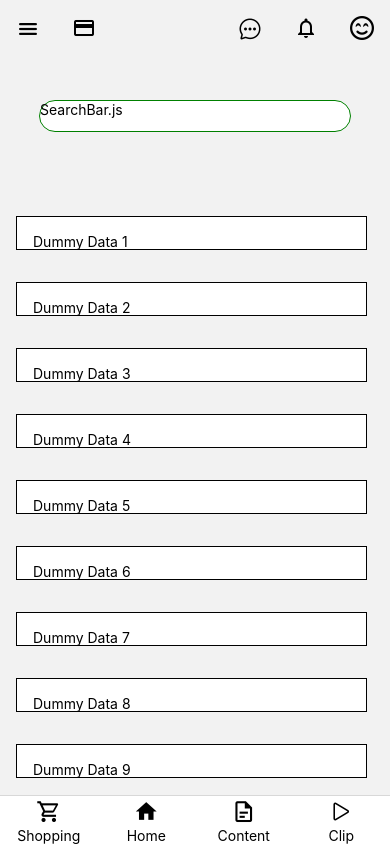
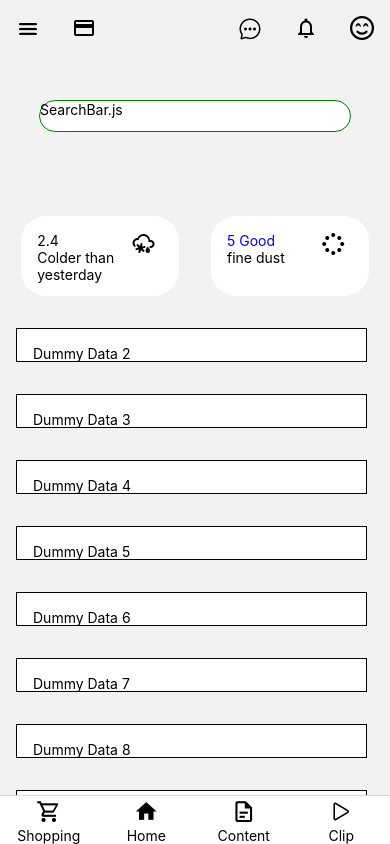
Before and after one commit to hyoungphi/naver_clone_rn, a React Native app: screen /Home in a window 390 px wide. Built offline with nearby package versions, Linux system fonts and the light colour scheme.

Commit message:
1. Add Weather 2. Add WeatherCell 3. Update Icon for 'dust' and 'snow-rain'

```diff
--- a/src/assets/icons/Icon.js
+++ b/src/assets/icons/Icon.js
@@ -42,6 +42,10 @@ export default function Icon(props) {
       return <FontAwesome6 name='smile-beam' size={size} color={color} />
     case 'arrow-up':
       return <Ionicons name='arrow-up' size={size} color={color} />
+    case 'dust':
+      return <MaterialCommunityIcons name='dots-circle' size={size} color={color} />
+    case 'snow-rain':
+      return <MaterialCommunityIcons name='weather-snowy-rainy' size={size} color={color} />
     default:
       return <Ionicons name='warning' size={size} color={color} />
   }
--- a/src/screens/home/Home.js
+++ b/src/screens/home/Home.js
@@ -4,6 +4,7 @@ import DefaultWrapper from '@components/DefaultWrapper';
 import HomeHeader from './components/HomeHeader';
 import Icon from '@assets/icons/Icon';
 import SearchBar from './components/SearchBar';
+import Weather from './components/Weather';
 
 const SHOW_HEADER_SCROLL_OFFSET = 10;
 const HEADER_ANIMATION_DURATION = 200;
@@ -74,8 +75,30 @@ export default function Home() {
                     if (index === 0) {
                         return <View style={styles.gap} />
                     }
+                    if (index === 1) {
+                        return <View style={styles.weather} >
+                            <Weather weatherData={
+                                [
+                                    {
+                                        title: '2.4',
+                                        titleColor: 'black',
+                                        discription: 'Colder than yesterday',
+                                        icon: <Icon name='snow-rain' size={24} />
+                                    },
+                                    {
+                                        title: '5 Good',
+                                        titleColor: 'blue',
+                                        discription: 'fine dust',
+                                        icon: <Icon name='dust' />
+                                    }
+                                ]
+                            }
+                            />
+                        </View>
+                    }
                     return <Text style={styles.dummy} key={index}>Dummy Data {index}</Text>
-                }}
+                }
+                }
                 keyExtractor={(item, index) => index.toString()}
             />
             <Animated.View style={{ top: searchBarTop, ...styles.searchBar }}>
@@ -113,6 +136,11 @@ const styles = StyleSheet.create({
         backgroundColor: 'white',
         borderRadius: '50%',
     },
+    weather: {
+        width: '100%',
+        alignItems: 'center',
+        height: '7rem',
+    },
     dummy: {
         width: '90%',
         height: '2rem',
--- /dev/null
+++ b/src/screens/home/components/Weather.js
@@ -0,0 +1,34 @@
+import { StyleSheet, Text, View } from 'react-native';
+import WeatherCell from './WeatherCell';
+
+export default function Weather({ weatherData }) {
+  return (
+    <View style={styles.weather}>
+      {weatherData.map((data, index) => {
+        return <View
+          key={index}
+          style={styles.weather.cell}
+        >
+          <WeatherCell
+            title={data.title}
+            titleColor={data.titleColor}
+            discription={data.discription}
+            icon={data.icon}
+          />
+        </View>;
+      })}
+    </View>
+  );
+}
+
+const styles = StyleSheet.create({
+  weather: {
+    display: 'flex',
+    flexDirection: 'row',
+    height: '100%',
+    cell: {
+      flex: 1,
+      margin: '1rem',
+    },
+  },
+});
--- /dev/null
+++ b/src/screens/home/components/WeatherCell.js
@@ -0,0 +1,40 @@
+import { Text, View, StyleSheet } from 'react-native';
+import Icon from 'src/assets/icons/Icon';
+
+export default function WeatherCell({ title, titleColor, discription, icon, }) {
+  return (
+    <View style={styles.weatherCell}>
+      <View style={styles.info}>
+        <Text style={{ color: titleColor, ...styles.title }}>{title}</Text>
+        <Text style={styles.discription}>{discription}</Text>
+      </View>
+      <View style={styles.icon}>
+        {icon}
+      </View>
+    </View>
+  );
+}
+
+const styles = StyleSheet.create({
+  weatherCell: {
+    display: 'flex',
+    flexDirection: 'row',
+    padding: '1rem',
+    height: '100%',
+    borderRadius: 25,
+    backgroundColor: 'white',
+  },
+  info: {
+    flex: 3,
+    flexDirection: 'column',
+    title: {
+      fontSize: '1rem',
+    },
+    discription: {
+      fontSize: '0.8rem',
+    },
+  },
+  icon: {
+    flex: 1,
+  },
+});
```
